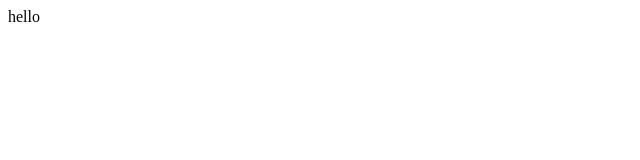
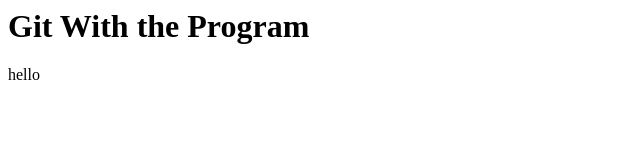
Before and after one commit to marianelia-g/laughing-owl, a plain HTML site: page index.html in a window 1280 px wide. Shown: the whole page, without its empty margins (0-640 px from the left). Drawn offline with Linux system fonts and the light colour scheme.

Commit message:
add heading

```diff
--- a/index.html
+++ b/index.html
@@ -1 +1,2 @@
+<h1>Git With the Program</h1>
 <p>hello</p>
```
